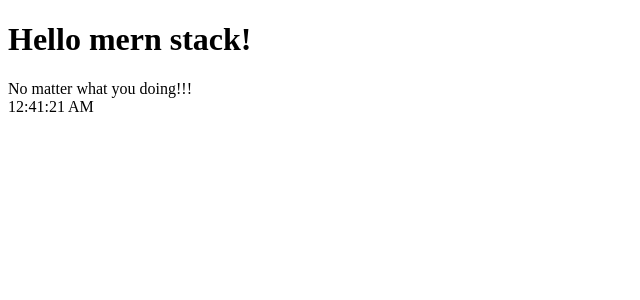
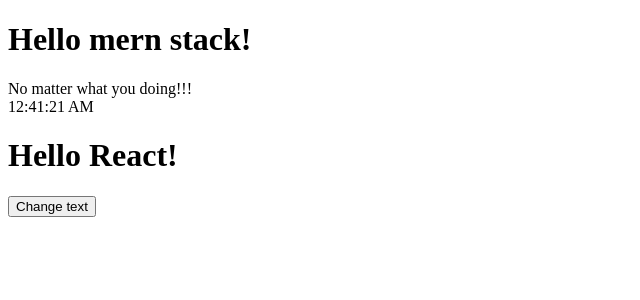
Before and after one commit to Wdyffs/BookingApp, a React (Create React App) app in the folder client/: page / in a window 1280 px wide. Shown: the top 300 px of the page, without its empty margins (0-640 px from the left). Built offline with nearby package versions, Linux system fonts and the light colour scheme.

Commit message:
feat: change text opportunity

```diff
--- /dev/null
+++ b/client/src/Text.jsx
@@ -0,0 +1,68 @@
+import React from "react";
+
+function FirstText() {
+  return <h1>Hello React!</h1>
+}
+
+function SecondText() {
+  return <h1>Changed text</h1>
+}
+
+export function Presentation(props) {
+  let isChanged = props.isChanged;
+  if (isChanged) {
+    return <SecondText />
+  } else {
+    return <FirstText />
+  }
+}
+
+function NotChangedButton(props) {
+  return (
+    <button onClick={props.onClick}>Change text</button>
+  )
+}
+
+function ChangedButton(props) {
+  return (
+    <button onClick={props.onClick}>Return text</button>
+  )
+}
+
+export class TextControl extends React.Component {
+  constructor(props) {
+    super(props);
+    this.state = {
+      isChanged: false
+    }
+    this.changeHandler = this.changeHandler.bind(this)
+    this.returnHandler = this.returnHandler.bind(this)
+  }
+  changeHandler() {
+    this.setState(
+      {
+        isChanged: true
+      })
+  }
+  returnHandler() {
+    this.setState(
+      {
+        isChanged: false
+      }
+    )
+  }
+  render() {
+    const isChanged = this.state.isChanged
+    let button
+    if (isChanged) {
+      button = <ChangedButton onClick={this.returnHandler} />
+    } else {
+      button = <NotChangedButton onClick={this.changeHandler} />
+    }
+    return <div>
+      <Presentation isChanged={isChanged} />
+      {button}
+    </div>
+  }
+
+}
--- a/client/src/index.js
+++ b/client/src/index.js
@@ -4,12 +4,14 @@
 import App from './App';
 import reportWebVitals from './reportWebVitals';
 import { Clock } from './Clock';
+import { TextControl } from './Text';
 
 
 ReactDOM.render(
   <React.StrictMode>
     <App />
     <Clock />
+    <TextControl />
   </React.StrictMode>,
   document.getElementById('root')
 );
```
